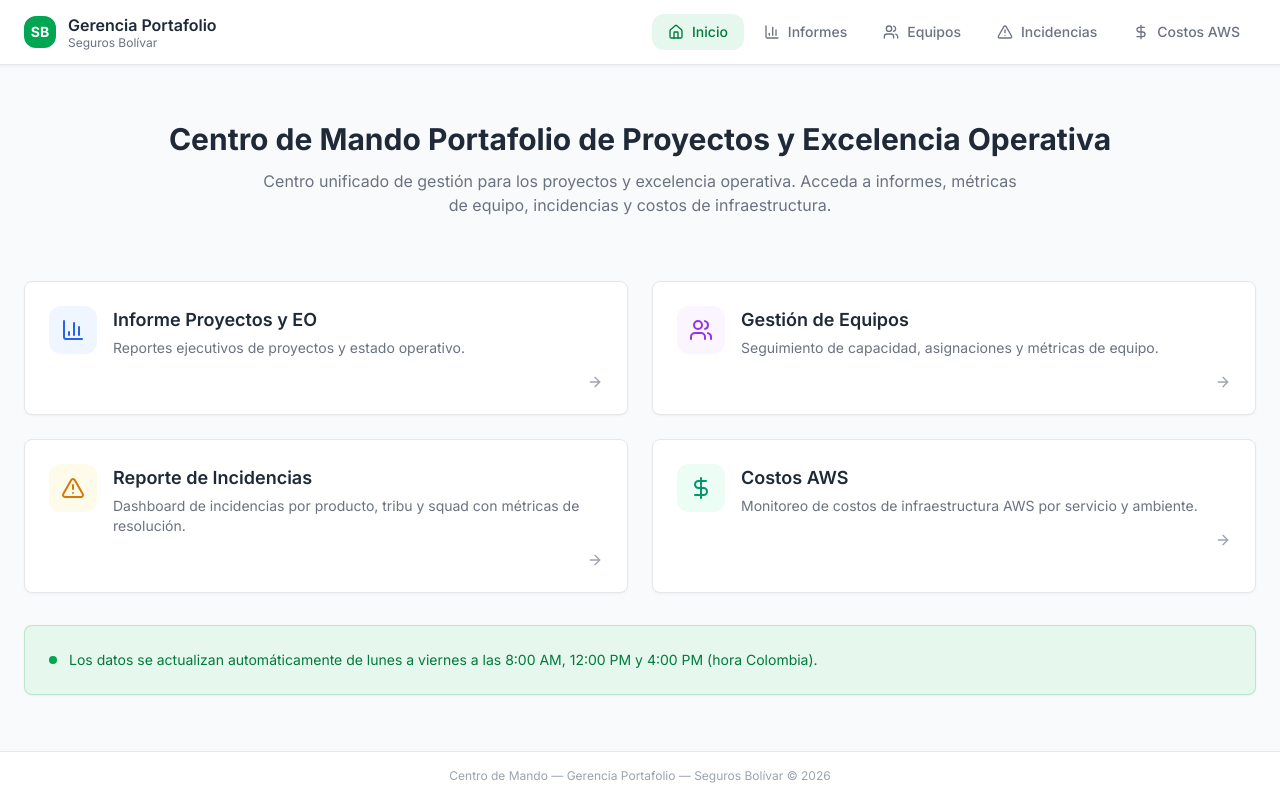
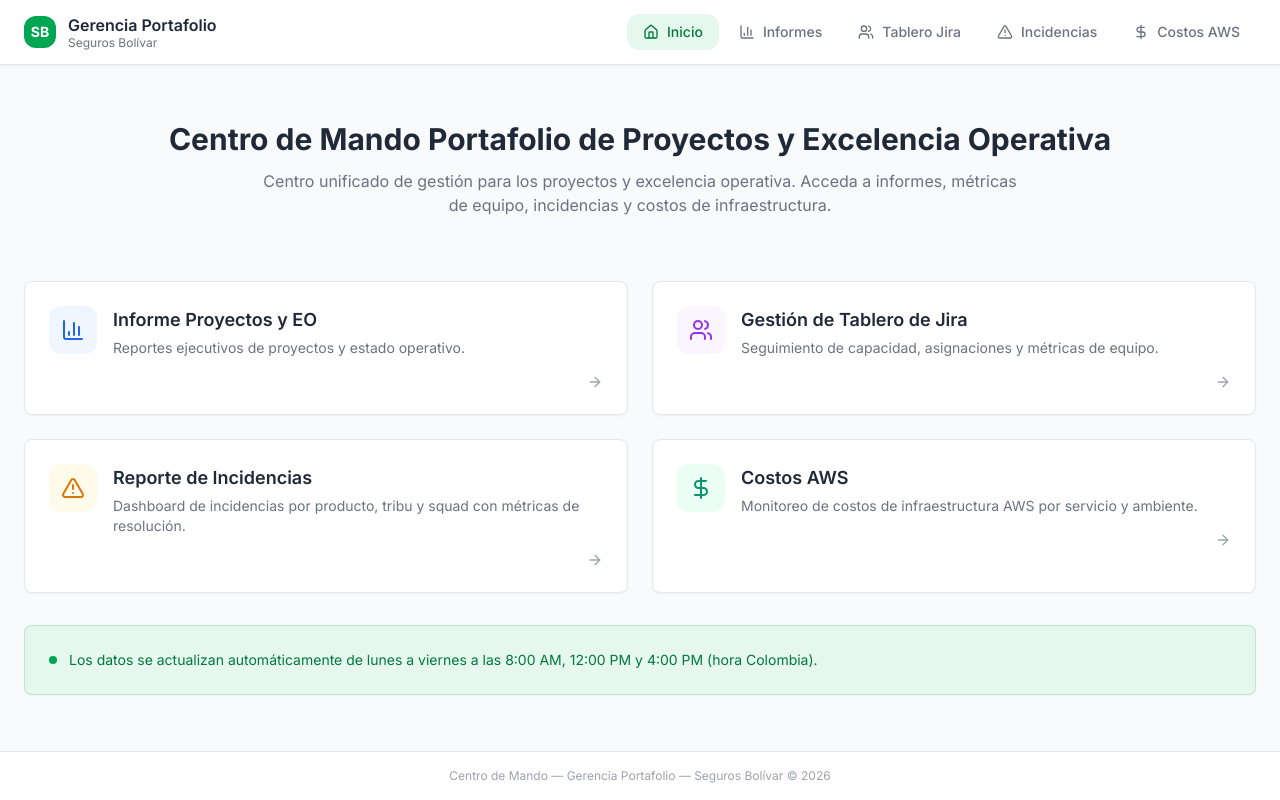
Before and after one commit to cristiancarreno-debug/patrimoniales-platform, a React (Vite) app: page / in a window 1280 px wide. Built offline with nearby package versions, Linux system fonts and the light colour scheme.

Commit message:
style: renombrar Equipos → Tablero Jira en navbar y home

```diff
--- a/src/modules/equipos/index.tsx
+++ b/src/modules/equipos/index.tsx
@@ -7,5 +7,5 @@ import { ModuleIframe } from '@/shared/components/common/ModuleIframe';
 const DEPLOY_URL = 'https://cristiancarreno-debug.github.io/dashboard-incidencias/';
 
 export default function EquiposModule() {
-  return <ModuleIframe title="Gestión de Equipos" src={DEPLOY_URL} />;
+  return <ModuleIframe title="Gestión de Tablero de Jira" src={DEPLOY_URL} />;
 }
--- a/src/pages/Home.tsx
+++ b/src/pages/Home.tsx
@@ -17,7 +17,7 @@ const MODULES = [
   },
   {
     to: '/equipos',
-    title: 'Gestión de Equipos',
+    title: 'Gestión de Tablero de Jira',
     description: 'Seguimiento de capacidad, asignaciones y métricas de equipo.',
     icon: Users,
     color: 'bg-purple-50 text-purple-600',
--- a/src/shared/components/layout/Navbar.tsx
+++ b/src/shared/components/layout/Navbar.tsx
@@ -10,7 +10,7 @@ import {
 const NAV_ITEMS = [
   { to: '/', label: 'Inicio', icon: Home, exact: true },
   { to: '/informes', label: 'Informes', icon: BarChart3, exact: false },
-  { to: '/equipos', label: 'Equipos', icon: Users, exact: false },
+  { to: '/equipos', label: 'Tablero Jira', icon: Users, exact: false },
   { to: '/incidencias', label: 'Incidencias', icon: AlertTriangle, exact: false },
   { to: '/costos-aws', label: 'Costos AWS', icon: DollarSign, exact: false },
 ] as const;
```
